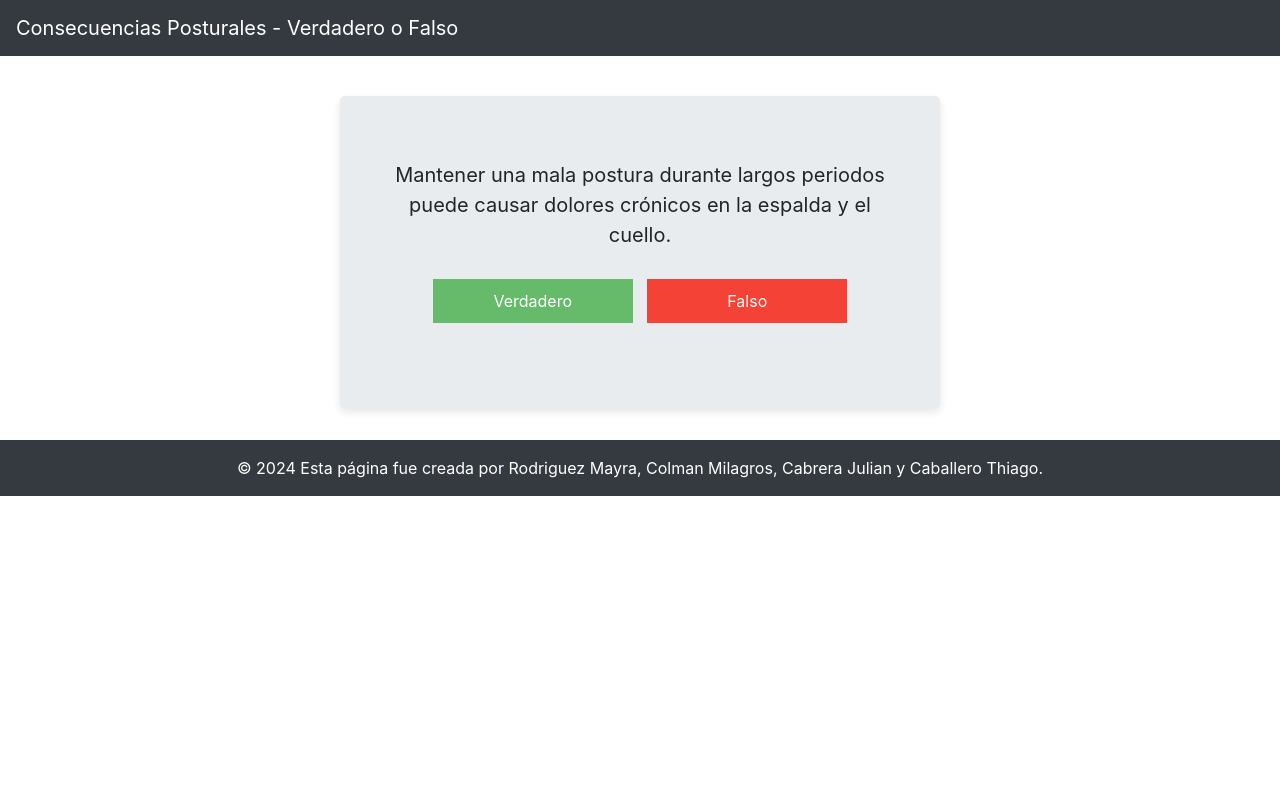
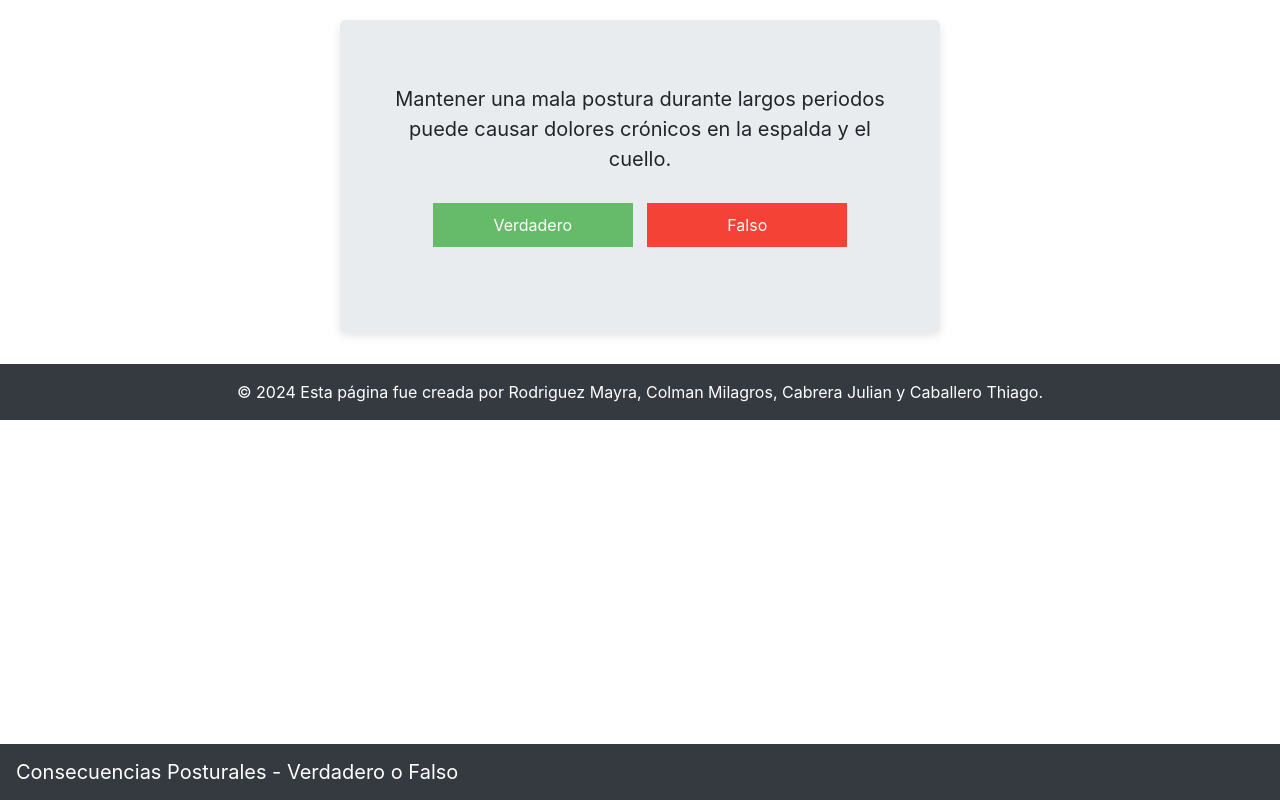
Before and after one commit to DDHGDBNHDUEU/ConsecuenciasPosturales, a plain HTML site: page index.html in a window 1280 px wide. Drawn offline with nearby package versions, Linux system fonts and the light colour scheme.

Commit message:
..................

```diff
--- a/index.html
+++ b/index.html
@@ -9,11 +9,8 @@
 </head>
 <body>
 
-<!-- Barra de navegación -->
-<nav class="navbar navbar-expand-lg navbar-dark bg-dark">
-    <a class="navbar-brand" href="#">Consecuencias Posturales - Verdadero o Falso</a>
-</nav>
-
+<!-- Contenido principal -->
+<div class="contenido-principal">
     <!-- Jumbotron -->
     <div class="jumbotron">
         <div class="container">
@@ -28,6 +25,12 @@
     <footer class="footer bg-dark text-white text-center py-3">
         © 2024 Esta página fue creada por Rodriguez Mayra, Colman Milagros, Cabrera Julian y Caballero Thiago.
     </footer>
+</div>
+
+<!-- Barra de navegación fija abajo -->
+<nav class="navbar navbar-expand-lg navbar-dark bg-dark fixed-bottom">
+    <a class="navbar-brand" href="#">Consecuencias Posturales - Verdadero o Falso</a>
+</nav>
 
 <script src="https://code.jquery.com/jquery-3.5.1.slim.min.js"></script>
 <script src="https://stackpath.bootstrapcdn.com/bootstrap/4.5.2/js/bootstrap.min.js"></script>
--- a/style.css
+++ b/style.css
@@ -1,3 +1,4 @@
+/* Configura el body y el contenedor principal */
 body {
     display: flex;
     flex-direction: column;
@@ -7,10 +8,7 @@ body {
 
 .contenido-principal {
     flex: 1; /* Hace que este div ocupe el espacio disponible */
-}
-
-.navbar {
-    margin-bottom: 20px;
+    padding-bottom: 56px; /* Añade espacio para la barra de navegación fija */
 }
 
 .jumbotron {
@@ -71,3 +69,12 @@ body {
     bottom: 0;
     width: 100%;
 }
+
+/* Estilo de la barra de navegación fija en la parte inferior */
+.navbar.fixed-bottom {
+    position: fixed;
+    bottom: 0;
+    left: 0;
+    right: 0;
+    z-index: 1030; /* Asegura que esté por encima de otros elementos */
+}
```
Lines whose indentation alone changed are shown as unchanged.
